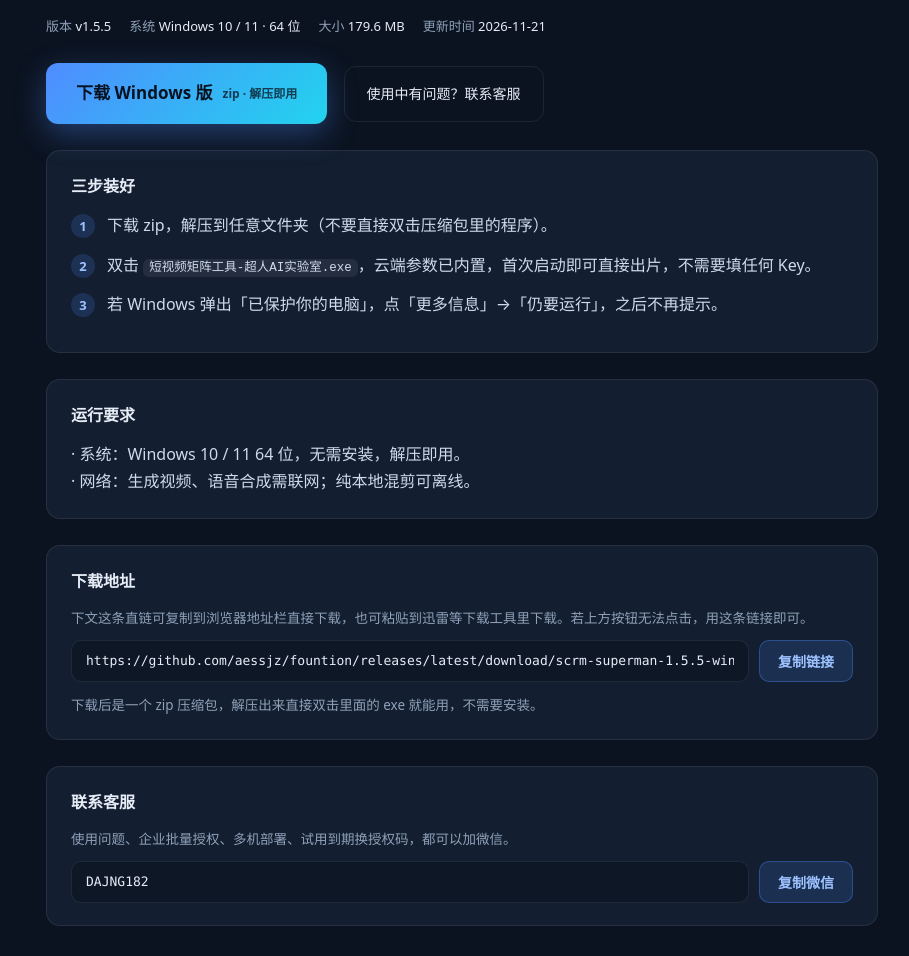
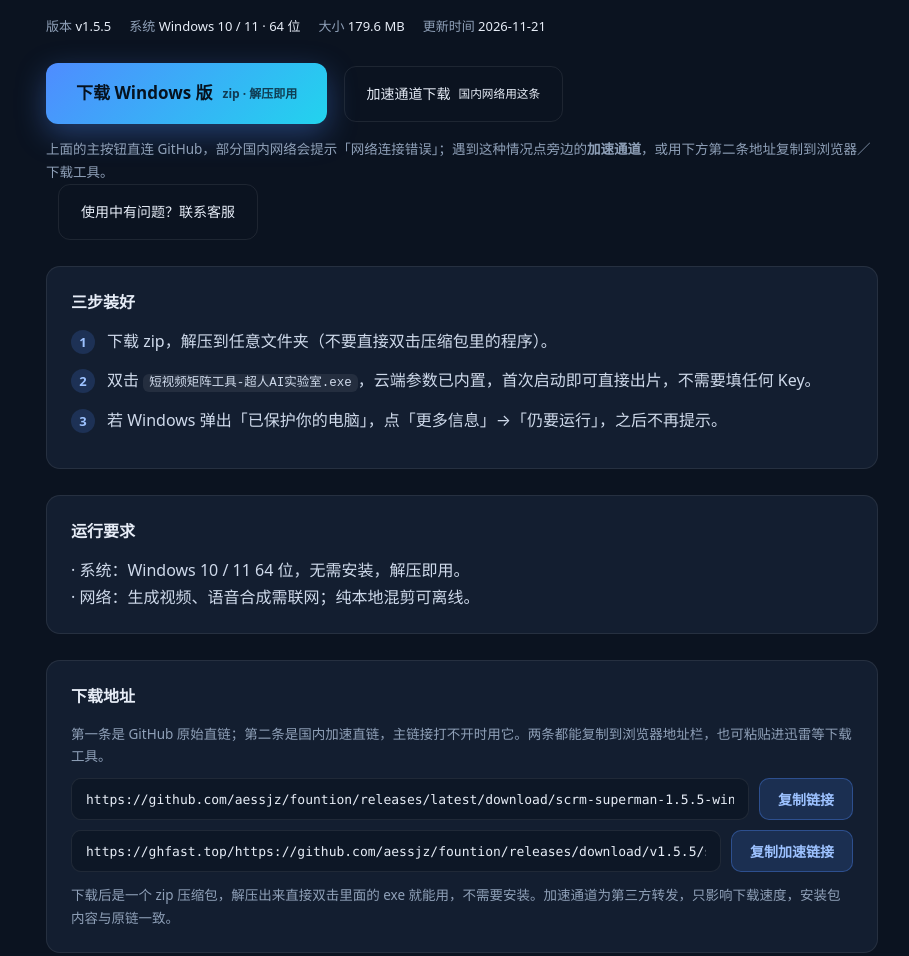
Before and after one commit to aessjz/fountion, a plain HTML site: page index.html in a window 1280 px wide. Shown: the part 220-1176 px from the top of the page, without its empty margins (178-1087 px from the left). Drawn offline with Linux system fonts and the light colour scheme.

Commit message:
Add files via upload

```diff
--- a/index.html
+++ b/index.html
@@ -61,6 +61,10 @@
   <a class="dl" href="https://github.com/aessjz/fountion/releases/latest/download/scrm-superman-1.5.5-win64.zip">
     下载 Windows 版 <small>zip · 解压即用</small>
   </a>
+  <a class="ghost" href="https://ghfast.top/https://github.com/aessjz/fountion/releases/download/v1.5.5/scrm-superman-1.5.5-win64.zip">
+    加速通道下载 <small>国内网络用这条</small>
+  </a>
+  <p class="note" style="margin:14px 0 0">上面的主按钮直连 GitHub，部分国内网络会提示「网络连接错误」；遇到这种情况点旁边的<strong>加速通道</strong>，或用下方第二条地址复制到浏览器／下载工具。</p>
   <a class="ghost" href="#contact">使用中有问题？联系客服</a>
 
   <div class="card">
@@ -82,12 +86,16 @@
 
   <div class="card">
     <h3>下载地址</h3>
-    <p class="note">下文这条直链可复制到浏览器地址栏直接下载，也可粘贴到迅雷等下载工具里下载。若上方按钮无法点击，用这条链接即可。</p>
+    <p class="note">第一条是 GitHub 原始直链；第二条是国内加速直链，主链接打不开时用它。两条都能复制到浏览器地址栏，也可粘贴进迅雷等下载工具。</p>
     <div class="linkrow">
       <input class="linkinput" id="dlLink" readonly value="https://github.com/aessjz/fountion/releases/latest/download/scrm-superman-1.5.5-win64.zip">
       <button class="copyb" id="btnCopyLink" type="button">复制链接</button>
     </div>
-    <p class="note" style="margin:12px 0 0">下载后是一个 zip 压缩包，解压出来直接双击里面的 exe 就能用，不需要安装。</p>
+    <div class="linkrow" style="margin-top:10px">
+      <input class="linkinput" id="dlLink2" readonly value="https://ghfast.top/https://github.com/aessjz/fountion/releases/download/v1.5.5/scrm-superman-1.5.5-win64.zip">
+      <button class="copyb" id="btnCopyLink2" type="button">复制加速链接</button>
+    </div>
+    <p class="note" style="margin:12px 0 0">下载后是一个 zip 压缩包，解压出来直接双击里面的 exe 就能用，不需要安装。加速通道为第三方转发，只影响下载速度，安装包内容与原链一致。</p>
   </div>
 
   <div class="card" id="contact">
@@ -132,9 +140,13 @@
     }
   }
   var link = document.getElementById("dlLink");
+  var link2 = document.getElementById("dlLink2");
   var wx = document.getElementById("wxId");
   document.getElementById("btnCopyLink").addEventListener("click", function () {
     copyText(link.value, this);
+  });
+  if (link2) document.getElementById("btnCopyLink2").addEventListener("click", function () {
+    copyText(link2.value, this);
   });
   document.getElementById("btnCopyWx").addEventListener("click", function () {
     copyText(wx.value, this);
```
